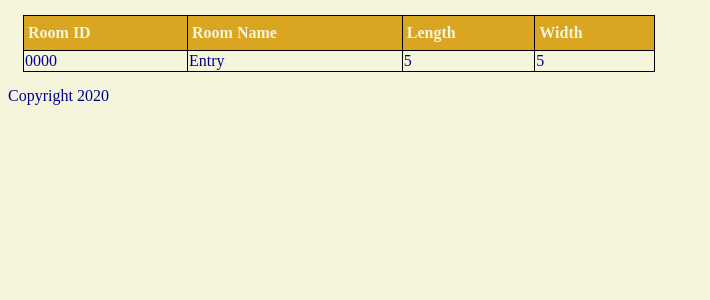
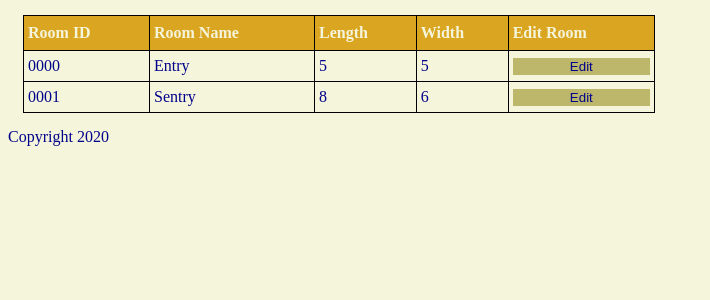
Before and after one commit to LeoKnox/flask_py, a Flask app: page /rooms in a window 1280 px wide. Shown: the part 46-346 px from the top of the page, without its empty margins (0-710 px from the left). Run offline with Flask 2, Linux system fonts and the light colour scheme.

Commit message:
Add files via upload

```diff
--- a/application/routes.py
+++ b/application/routes.py
@@ -8,8 +8,13 @@ def index():
 
 @app.route("/rooms")
 def rooms():
-    roomData = [{"RoomID":"0000","RoomName":"Entry","Length":5,"Width":5}]
+    roomData = [{"roomID":"0000","roomName":"Entry","length":5,"width":5},
+                {"roomID":"0001","roomName":"Sentry","length":8,"width":6}]
     return render_template("rooms.html", active_rooms ="active", roomData = roomData)
+
+@app.route("/edit_room")
+def edit_room():
+    return render_template("edit_room.html")
 
 @app.route("/register")
 def register():
--- a/application/static/css/index.css
+++ b/application/static/css/index.css
@@ -34,6 +34,10 @@ body {
     border-collapse: collapse;
 }
 
+#room_table td {
+    padding:  6px 4px;
+}
+
 #room_table td, th {
     border: 1px solid black;
 }
@@ -45,6 +49,15 @@ body {
     color: beige;
 }
 
+.room_button {
+    display: inline-block;
+    border: none;
+    color: darkblue;
+    background-color: darkkhaki;
+    width: 100%;
+    height: 100%;
+}
+
 .active {
     background-color: goldenrod;
 }
--- /dev/null
+++ b/application/templates/edit_room.html
@@ -0,0 +1,5 @@
+{% extends "layout.html" %}
+
+{% block content %}
+    <p>Edit room number here</p>
+{% endblock %}
--- a/application/templates/rooms.html
+++ b/application/templates/rooms.html
@@ -7,13 +7,20 @@
         <th>Room Name</th>
         <th>Length</th>
         <th>Width</th>
+        <th>Edit Room</th>
     </tr>
     {% for data in roomData %}
     <tr>
-        <td>{{ data.RoomID }}</td>
-        <td>{{ data.RoomName }}</td>
-        <td>{{ data.Length }}</td>
-        <td>{{ data.Width }}</td>
+        <td>{{ data.roomID }}</td>
+        <td>{{ data.roomName }}</td>
+        <td>{{ data.length }}</td>
+        <td>{{ data.width }}</td>
+        <td>
+            <form action="{{ url_for('edit_room')}}" method="GET">
+                <input type="hidden" name="roomID" value="{{data['roomID']}}">
+                <button class="room_button">Edit</button>
+            </form>
+        </td>
     </tr>
     {% endfor %}
 </table>
```
